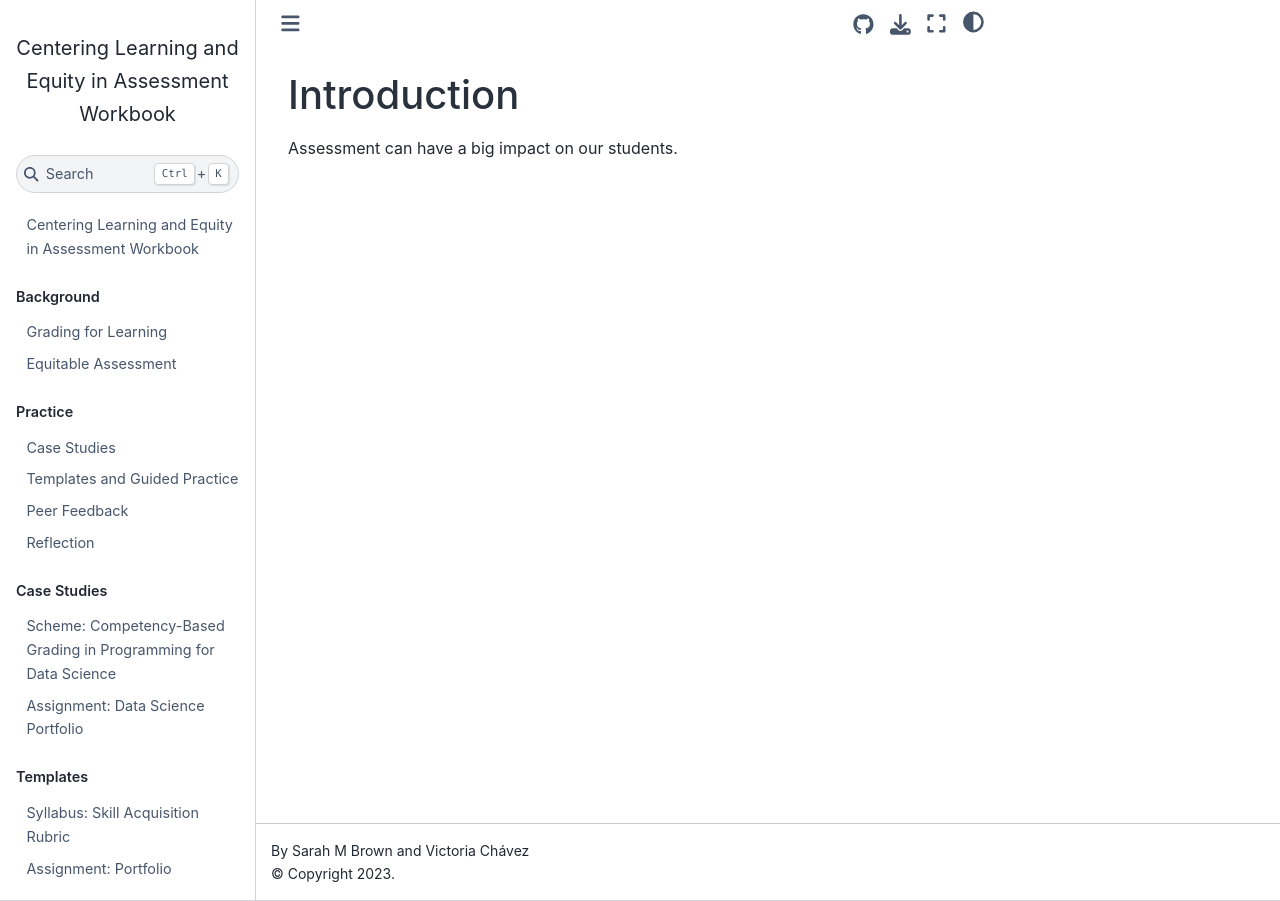
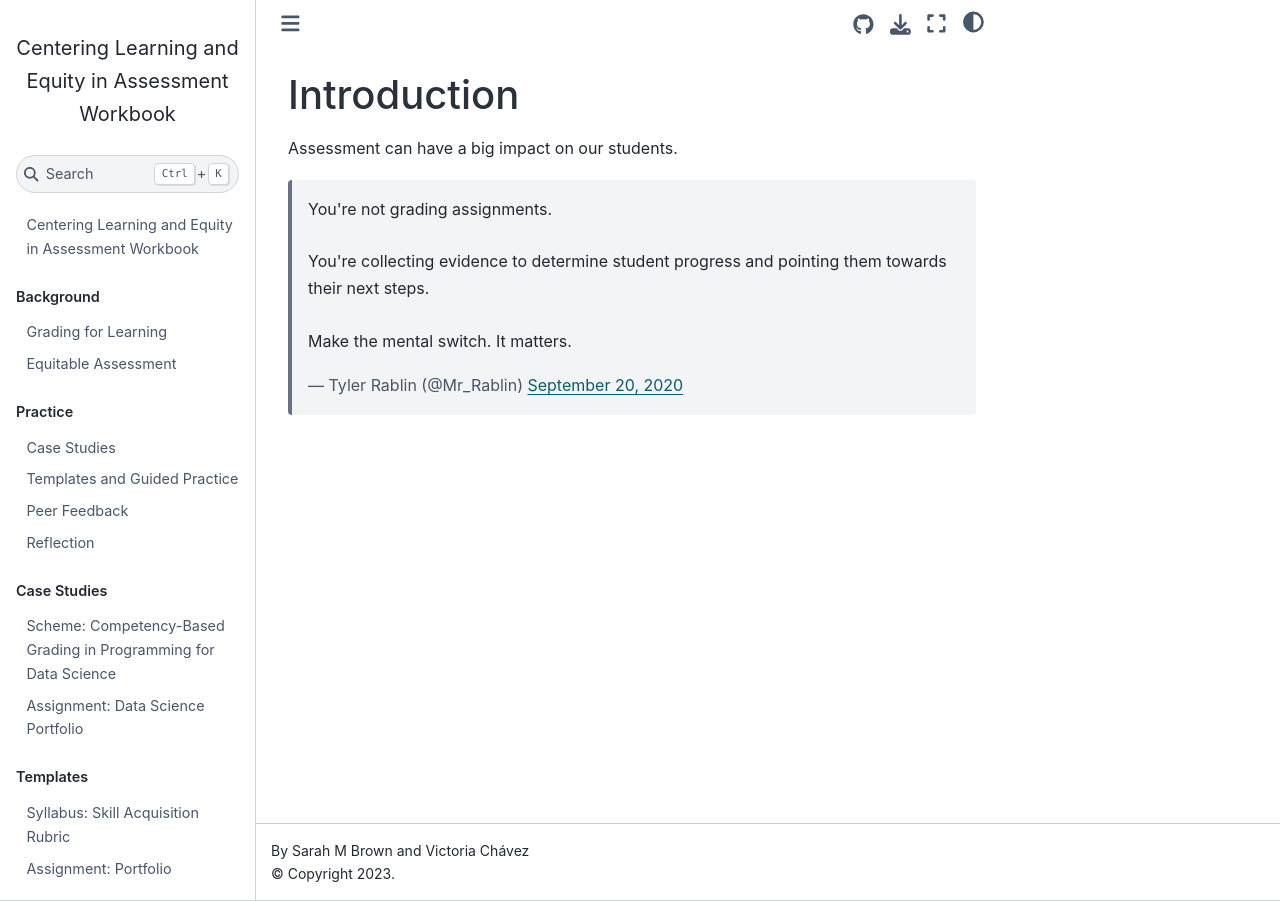
Before and after one commit to grading4learning/workbook, a Jupyter Book: the page built from background/assessment.md, in a window 1280 px wide. Built offline with Jupyter Book 1.0.4 settings and Sphinx 7.4.7 and the Sphinx Book theme 1.1.4, drawn with Linux system fonts in a browser that asks for light colours; pages that are not in the unit, such as notebooks, are missing from menus; comment, search, counter and statistics services are not loaded.

Commit message:
insert tweet

```diff
--- a/background/assessment.md
+++ b/background/assessment.md
@@ -3,3 +3,4 @@
 Assessment can have a big impact on our students.
 
 <!-- something like Anna's first intro slide -->
+<blockquote class="twitter-tweet"><p lang="en" dir="ltr">You&#39;re not grading assignments. <br><br>You&#39;re collecting evidence to determine student progress and pointing them towards their next steps.<br><br>Make the mental switch. It matters.</p>&mdash; Tyler Rablin (@Mr_Rablin) <a href="https://twitter.com/Mr_Rablin/status/1307518756344659973?ref_src=twsrc%5Etfw">September 20, 2020</a></blockquote> <script async src="https://platform.twitter.com/widgets.js" charset="utf-8"></script>
```
